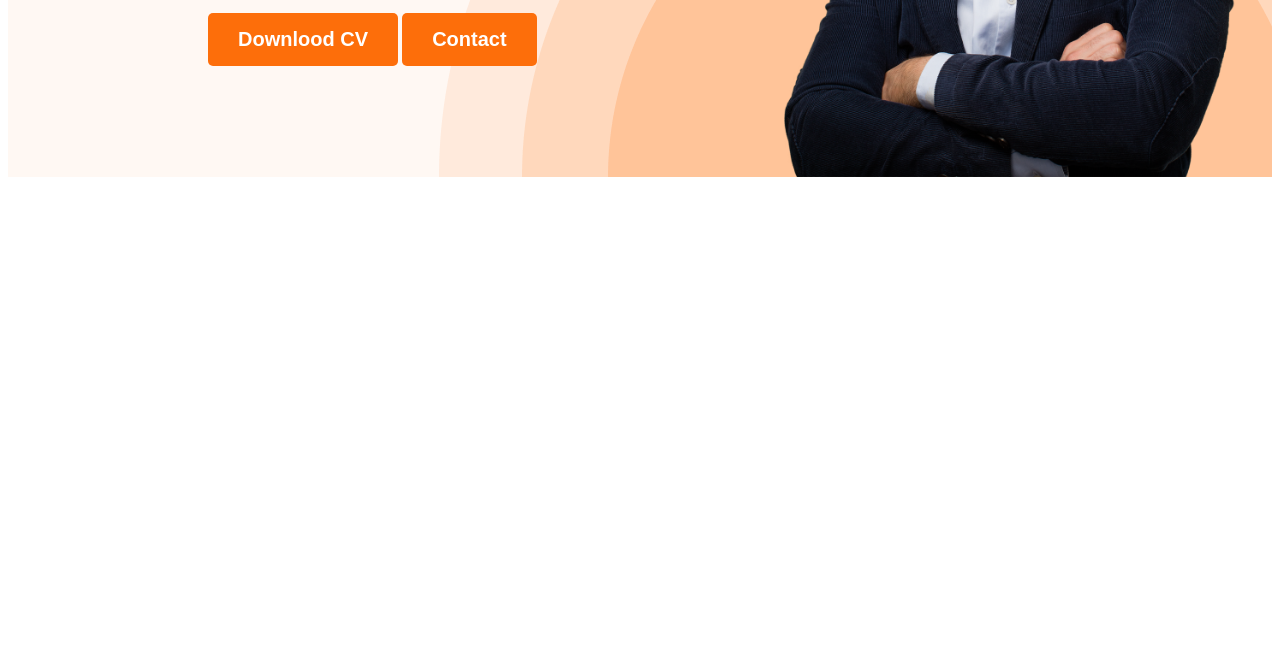
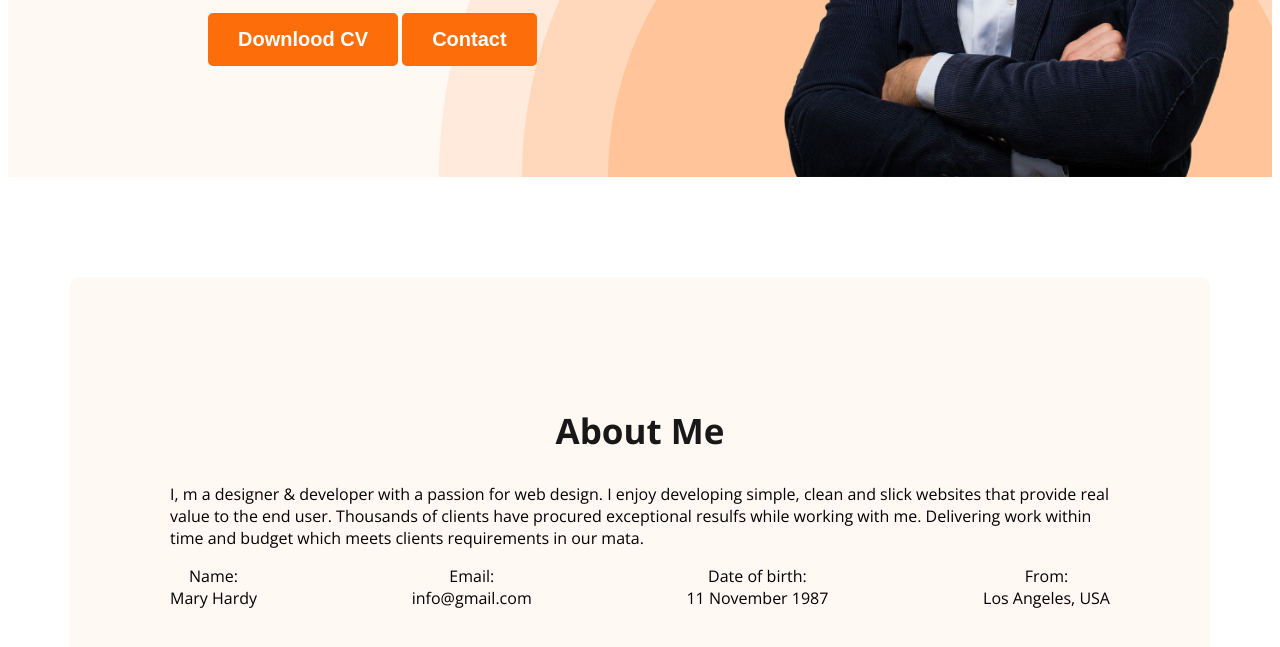
Before and after one commit to SumanChandraDas/WebDeveloperPortfolio, a plain HTML site: page index.html in a window 1280 px wide. Shown: the part 575-1222 px from the top of the page. Before the commit the page ends 800 px from the top, so only its background shows below. Drawn offline with nearby package versions, Linux system fonts and the light colour scheme.

Commit message:
about section added

```diff
--- a/index.html
+++ b/index.html
@@ -36,8 +36,36 @@
             <img class="banner-image" src="images/hardy.png" alt="">
         </div>
     </Header>
+    <!-- Main section start   -->
+
     <main>
+        <!-- about section start -->
+        <section class="about">
+            <h2 class="section-title">About Me</h2>
+            <p>I, m a designer & developer with a passion for web design. I enjoy developing simple, clean and slick
+                websites that provide real value to the end user. Thousands of clients have procured exceptional resulfs
+                while working with me. Delivering work within time and budget which meets clients requirements in our
+                mata.</p>
+            <div class="about-info-container">
 
+                <div class="about-info">
+                    <p>Name:</p>
+                    <p>Mary Hardy</p>
+                </div>
+                <div class="about-info">
+                    <p>Email:</p>
+                    <p>info@gmail.com</p>
+                </div>
+                <div class="about-info">
+                    <p>Date of birth:</p>
+                    <p>11 November 1987</p>
+                </div>
+                <div class="about-info">
+                    <p>From:</p>
+                    <p>Los Angeles, USA</p>
+                </div>
+            </div>
+        </section>
     </main>
     <footer>
 
--- a/styles/portfolio.css
+++ b/styles/portfolio.css
@@ -18,6 +18,14 @@ body {
     color: white;
     border: none;
     padding: 15px 30px;
+}
+
+.section-title {
+    color: #181818;
+    text-align: center;
+    font-size: 35px;
+    font-weight: 700;
+
 }
 
 /* header style  */
@@ -87,3 +95,30 @@ nav li a {
 .banner-image {
     width: 500px;
 }
+
+/* Main sectio Satrt  */
+main {
+    max-width: 1140px;
+    margin: 0 auto;
+}
+
+/* about section start  */
+.about {
+    margin-top: 100px;
+    border-radius: 10px;
+    background: #FFF8F3;
+    padding: 100px;
+}
+
+.about-info-container {
+    display: flex;
+    justify-content: space-between;
+}
+
+.about-info {
+    text-align: center;
+}
+
+.about-info p {
+    margin: 0;
+}
```
